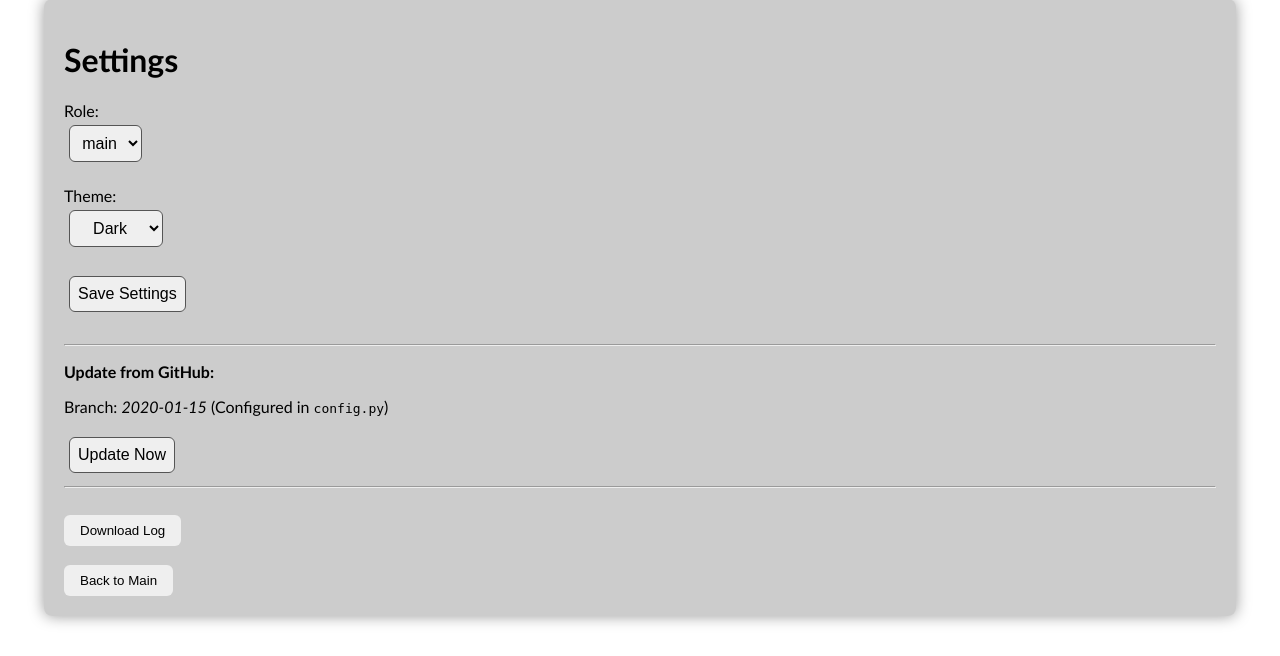
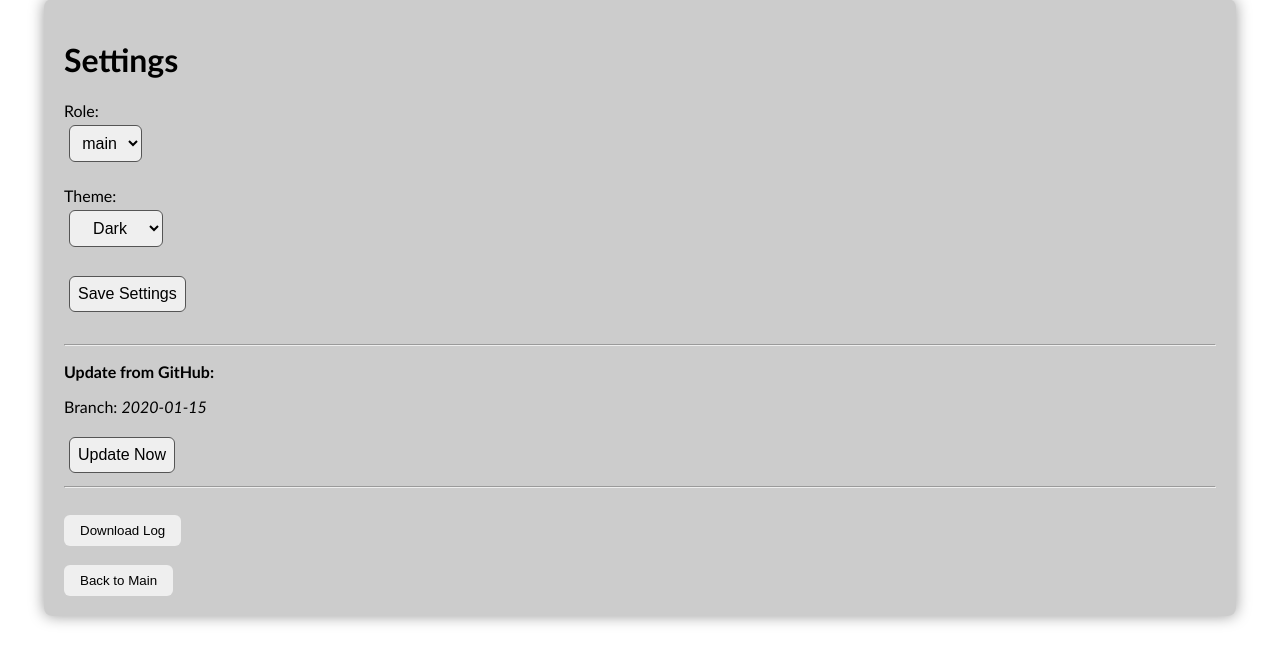
Before and after one commit to tpersp/PiViewer, a Flask app: template templates/settings.html in a window 1280 px wide. Shown: the part 21-677 px from the top of the page. Run offline with Flask 3, Linux system fonts and the light colour scheme; the template is opened without the code that fills it: most values are stand-ins (such as "Sample title", 1, 10 or a date in 2020); parts of the project's set-up code (start-up, migrations or seed data) failed here and were passed over.

Commit message:
removed reference to config

```diff
--- a/templates/settings.html
+++ b/templates/settings.html
@@ -56,7 +56,6 @@
     <p><strong>Update from GitHub:</strong></p>
     <p>
       Branch: <em>{{ update_branch }}</em>
-      (Configured in <code>config.py</code>)
     </p>
     <button type="submit">Update Now</button>
   </form>
```
